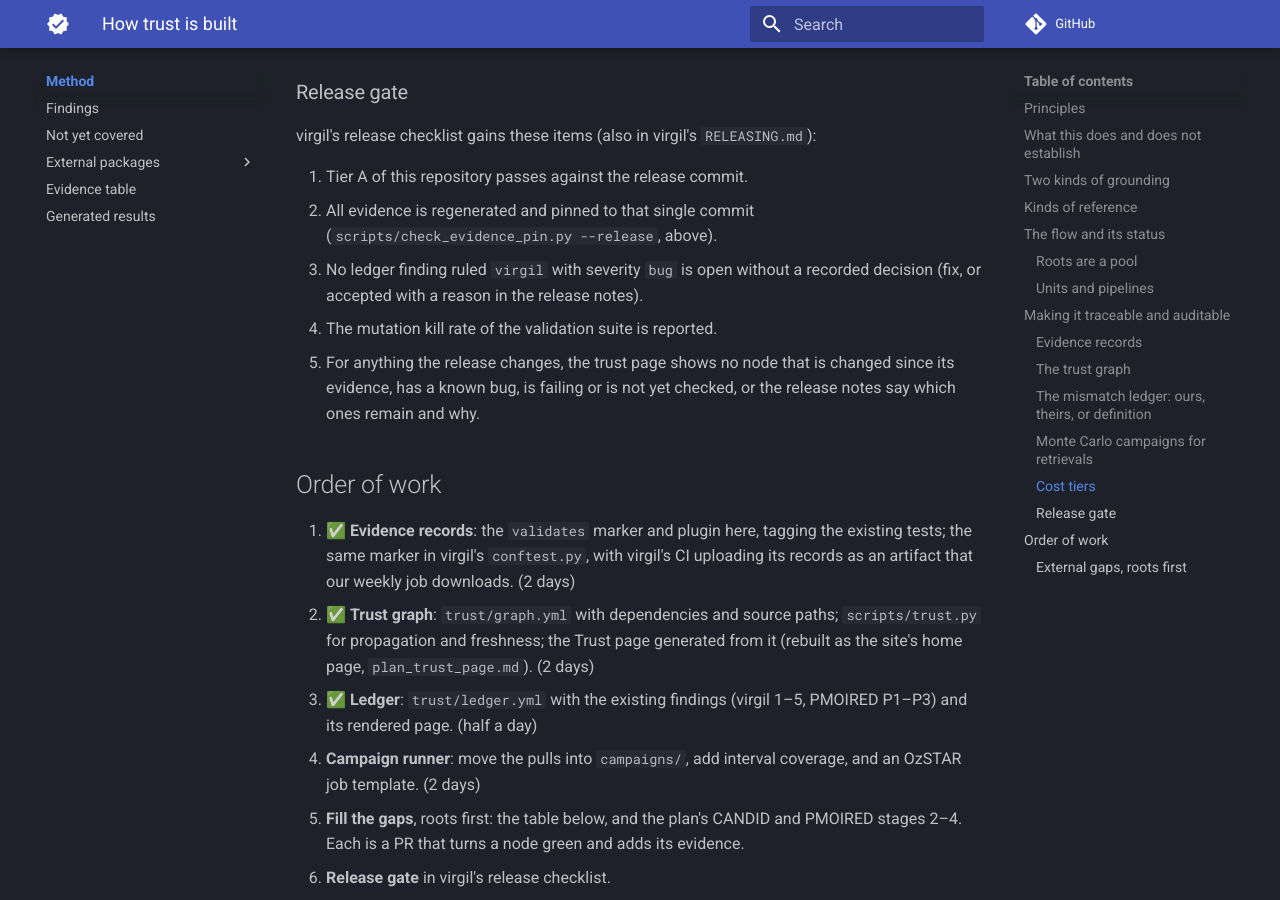
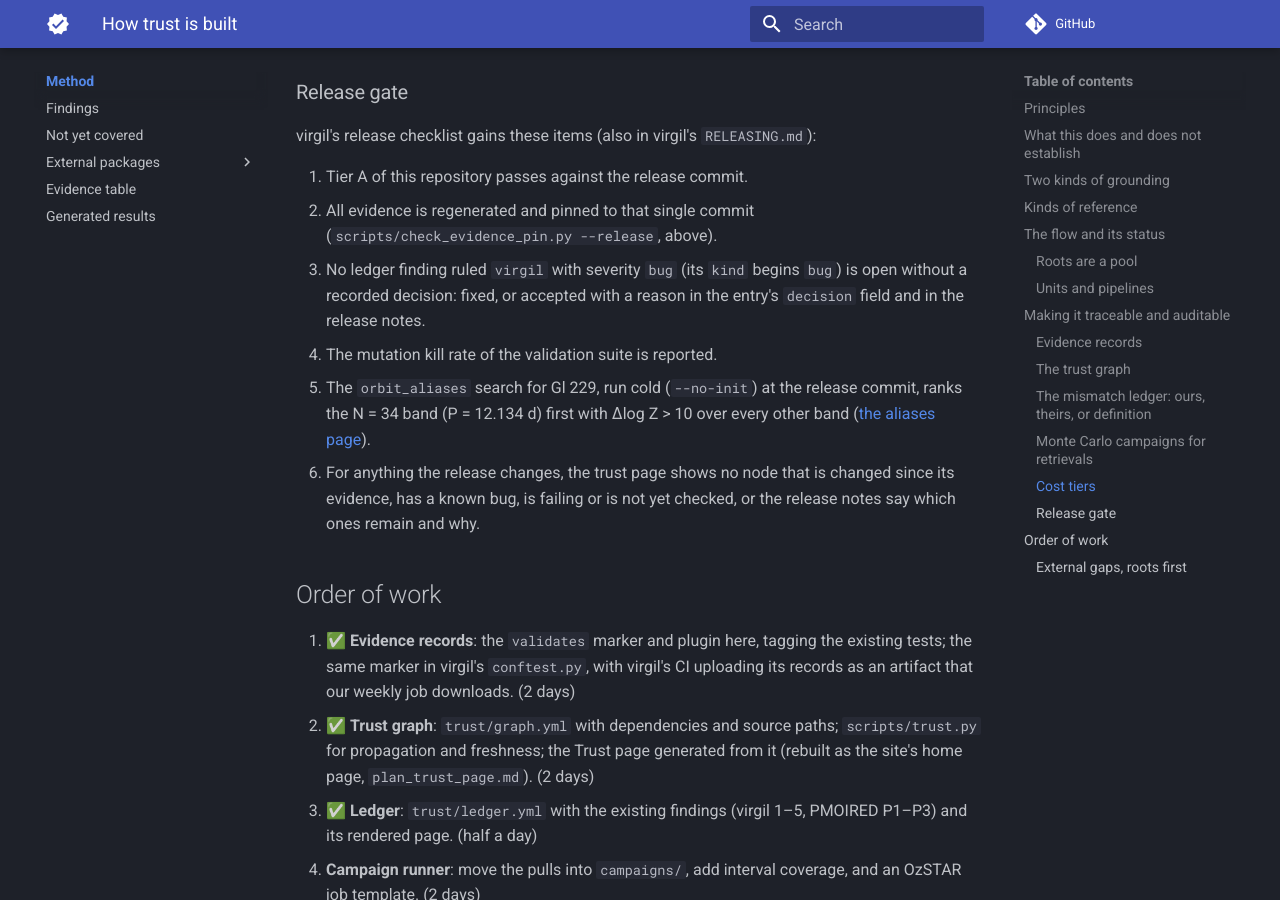
Before and after one commit to benjaminpope/virgil-validation, an MkDocs documentation site: the page built from docs/method/index.md, in a window 1280 px wide and 900 px high, scrolled down 8332 px. Built offline with MkDocs 1.6.1 and Material for MkDocs 9.7.7, drawn with Linux system fonts in a browser that asks for light colours; comment, search, counter and statistics services are not loaded.

Commit message:
Release gate text: the severity convention, the decision field, and the cold Gl 229 alias-search gate
Co-Authored-By: Claude Sonnet 5.5 <noreply@anthropic.com>

```diff
--- a/docs/method/index.md
+++ b/docs/method/index.md
@@ -341,10 +341,15 @@ virgil's release checklist gains these items (also in virgil's
 1. Tier A of this repository passes against the release commit.
 2. All evidence is regenerated and pinned to that single commit
    (`scripts/check_evidence_pin.py --release`, above).
-3. No ledger finding ruled `virgil` with severity `bug` is open without a
-   recorded decision (fix, or accepted with a reason in the release notes).
+3. No ledger finding ruled `virgil` with severity `bug` (its `kind` begins
+   `bug`) is open without a recorded decision: fixed, or accepted with a
+   reason in the entry's `decision` field and in the release notes.
 4. The mutation kill rate of the validation suite is reported.
-5. For anything the release changes, the trust page shows no node that is
+5. The `orbit_aliases` search for Gl 229, run cold (`--no-init`) at the
+   release commit, ranks the N = 34 band (P = 12.134 d) first with
+   Δlog Z > 10 over every other band
+   ([the aliases page](../orbits/aliases.md)).
+6. For anything the release changes, the trust page shows no node that is
    changed since its evidence, has a known bug, is failing or is not yet
    checked, or the release notes say which ones remain and why.
 
```
